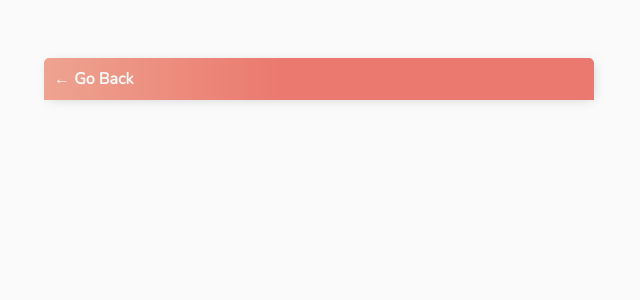
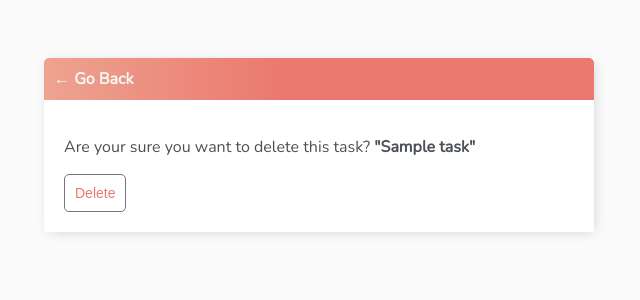
Before and after one commit to ParimaSA/todolist, a Django app: template todo/templates/base/task_confirm_delete.html in a window 1280 px wide. Shown: the top 300 px of the page, without its empty margins (321-961 px from the left). Run offline with Django 5.2, Linux system fonts and the light colour scheme; the template is opened without the code that fills it: values that come from a table or form of the project are taken from there, others are empty; tables that the repository leaves empty hold one stand-in row (values such as "Sample post").

Commit message:
Implement task_confirm_delete.html

```diff
--- a/todo/templates/base/task_confirm_delete.html
+++ b/todo/templates/base/task_confirm_delete.html
@@ -5,4 +5,14 @@
     <a href="{% url 'tasks' %}">&#8592; Go Back</a>
 </div>
 
+<div class="card-body">
+    <form method="POST">
+        {% csrf_token %}
+        <p>Are your sure you want to delete this task? <b>"{{task}}"</b> </p>
+        <input class="button" type="submit" value="Delete" />
+    </form>
+</div>
+
+
+
 {% endblock content %}
```
